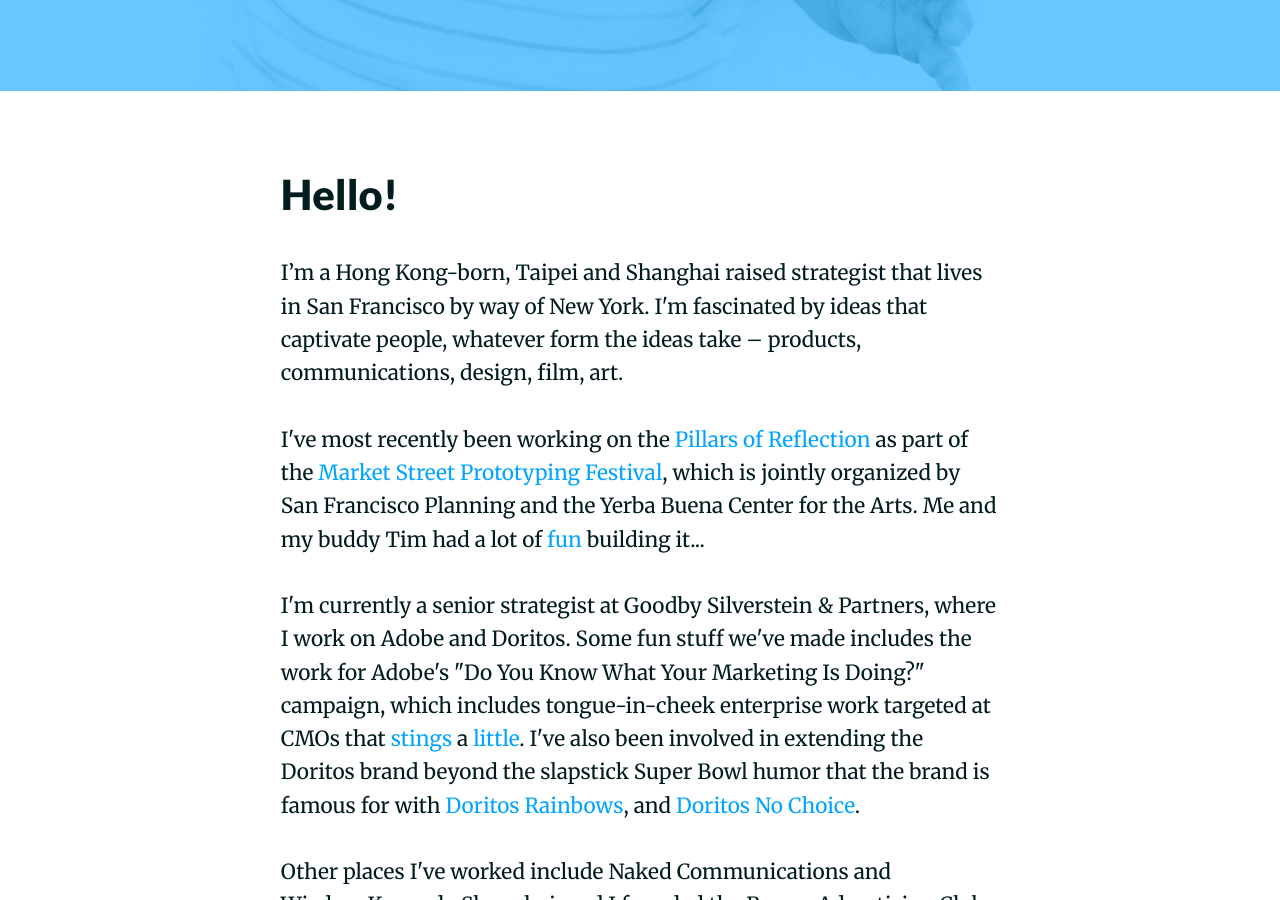
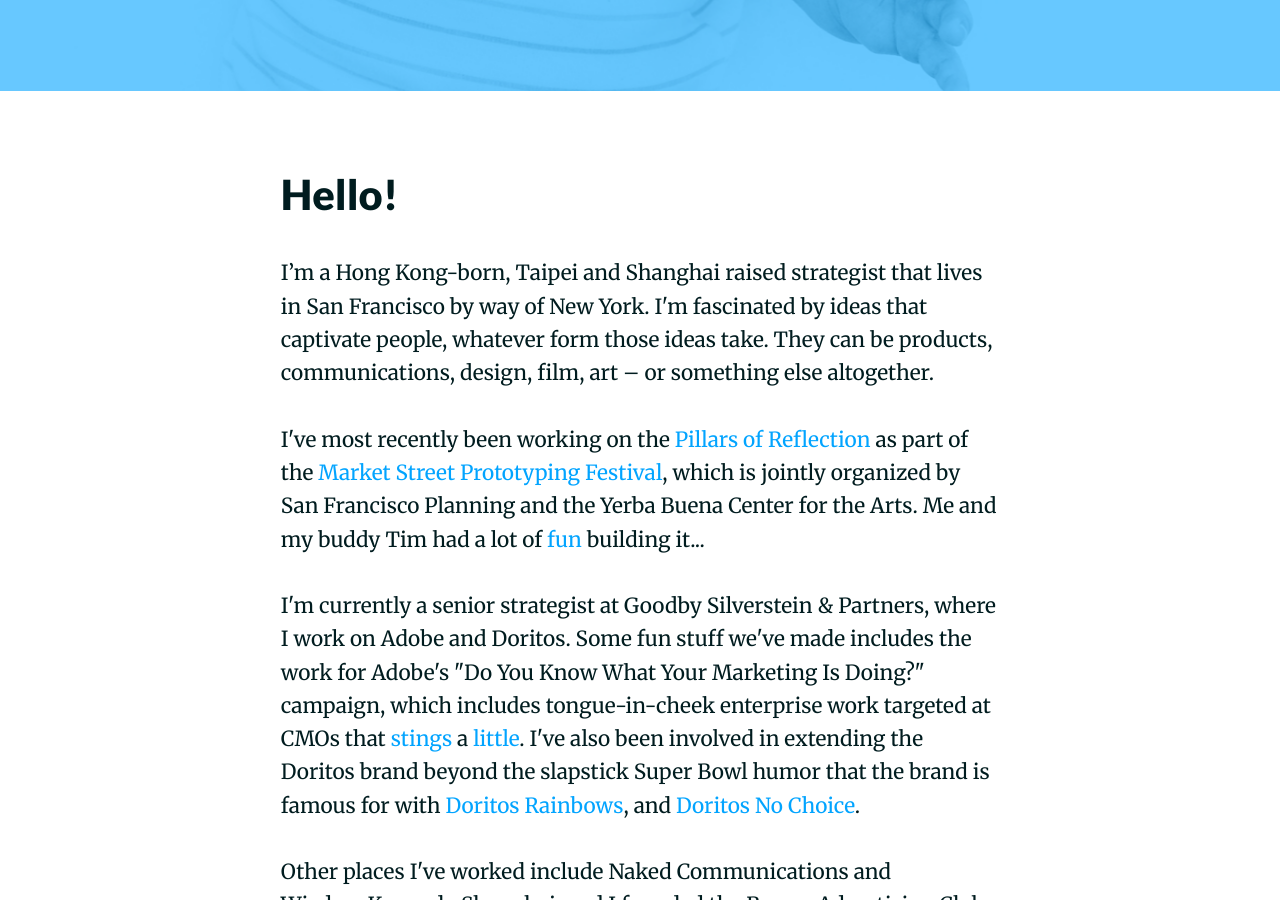
Before and after one commit to hbharding/etienne, a Jekyll site: the page built from index.html, in a window 1280 px wide and 900 px high, scrolled down 809 px. Built offline with Jekyll 4.4.1, drawn with Linux system fonts in a browser that asks for light colours; nearby versions of some CDN libraries; Markdown is read by kramdown in place of the engine named in the settings.

Commit message:
Update index.html

```diff
--- a/index.html
+++ b/index.html
@@ -3,7 +3,7 @@
 title: Etienne Ma
 ---
 <h2>Hello!</h2>
-<p>I’m a Hong Kong-born, Taipei and Shanghai raised strategist that lives in San Francisco by way of New York.  I'm fascinated by ideas that captivate people, whatever form the ideas take – products, communications, design, film, art.</p>
+<p>I’m a Hong Kong-born, Taipei and Shanghai raised strategist that lives in San Francisco by way of New York.  I'm fascinated by ideas that captivate people, whatever form those ideas take.  They can be products, communications, design, film, art – or something else altogether.</p>
 
 <p>I've most recently been working on the <a href="http://marketstreetprototyping.org/2016-festival/projects/pillars-of-reflection/" target="_blank">Pillars of Reflection</a> as part of the <a href="http://marketstreetprototyping.org/" target="_blank">Market Street Prototyping Festival</a>, which is jointly organized by San Francisco Planning and the Yerba Buena Center for the Arts.  Me and my buddy Tim had a lot of <a href="https://youtu.be/0G-pe01RCTk" target="_blank">fun</a> building it...  </p>
 
```
